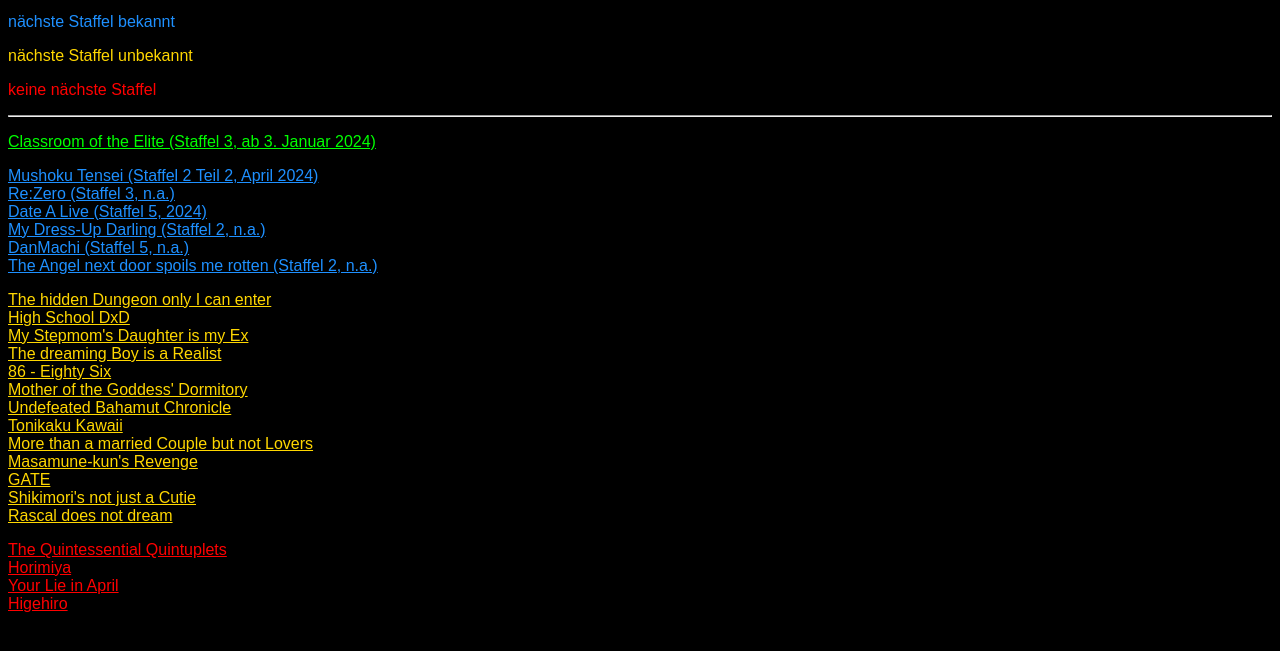
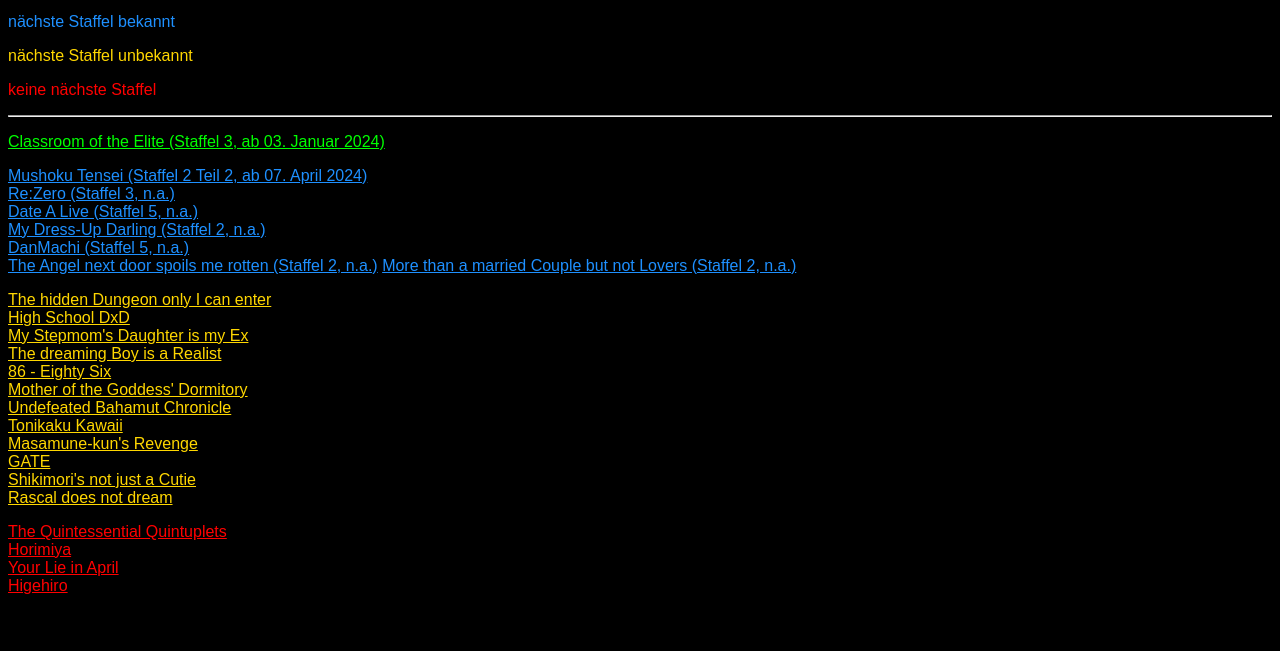
Before and after one commit to poesis11de/animelist, a plain HTML site: page index.html in a window 1280 px wide. Shown: the part 101-752 px from the top of the page. Drawn offline with Linux system fonts and the light colour scheme.

Commit message:
Updated release dates and seasons

```diff
--- a/index.html
+++ b/index.html
@@ -77,15 +77,16 @@
     <p class="finished_p">keine nächste Staffel</p>
     <hr>
     <p class="releasing">
-        <a href="classroom_of_the_elite.html">Classroom of the Elite (Staffel 3, ab 3. Januar 2024)</a>
+        <a href="classroom_of_the_elite.html">Classroom of the Elite (Staffel 3, ab 03. Januar 2024)</a>
     </p>
     <p class="confirmed">
-        <a href="mushoku_tensei.html">Mushoku Tensei (Staffel 2 Teil 2, April 2024)</a> <br>
+        <a href="mushoku_tensei.html">Mushoku Tensei (Staffel 2 Teil 2, ab 07. April 2024)</a> <br>
         <a href="re_zero.html">Re:Zero (Staffel 3, n.a.)</a> <br>
-        <a href="date_a_live.html">Date A Live (Staffel 5, 2024)</a> <br>
+        <a href="date_a_live.html">Date A Live (Staffel 5, n.a.)</a> <br>
         <a href="my_dress_up_darling.html">My Dress-Up Darling (Staffel 2, n.a.)</a> <br>
         <a href="dan_machi.html">DanMachi (Staffel 5, n.a.)</a> <br>
         <a href="the_angel_next_door_spoils_me_rotten.html">The Angel next door spoils me rotten (Staffel 2, n.a.)</a>
+        <a href="more_than_a_married_couple_but_not_lovers.html">More than a married Couple but not Lovers (Staffel 2, n.a.)</a> <br>
     </p>
     <p class="unconfirmed">
         <a href="the_hidden_dungeon_only_i_can_enter.html">The hidden Dungeon only I can enter</a> <br>
@@ -96,7 +97,6 @@
         <a href="mother_of_the_goddess_dormitory.html">Mother of the Goddess' Dormitory</a> <br>
         <a href="undefeated_bahamut_chronicle.html">Undefeated Bahamut Chronicle</a> <br>
         <a href="tonikaku_kawaii.html">Tonikaku Kawaii</a> <br>
-        <a href="more_than_a_married_couple_but_not_lovers.html">More than a married Couple but not Lovers</a> <br>
         <a href="masamune_kuns_revenge.html">Masamune-kun's Revenge</a> <br>
         <a href="gate.html">GATE</a> <br>
         <a href="shikimoris_not_just_a_cutie.html">Shikimori's not just a Cutie</a> <br>
```
